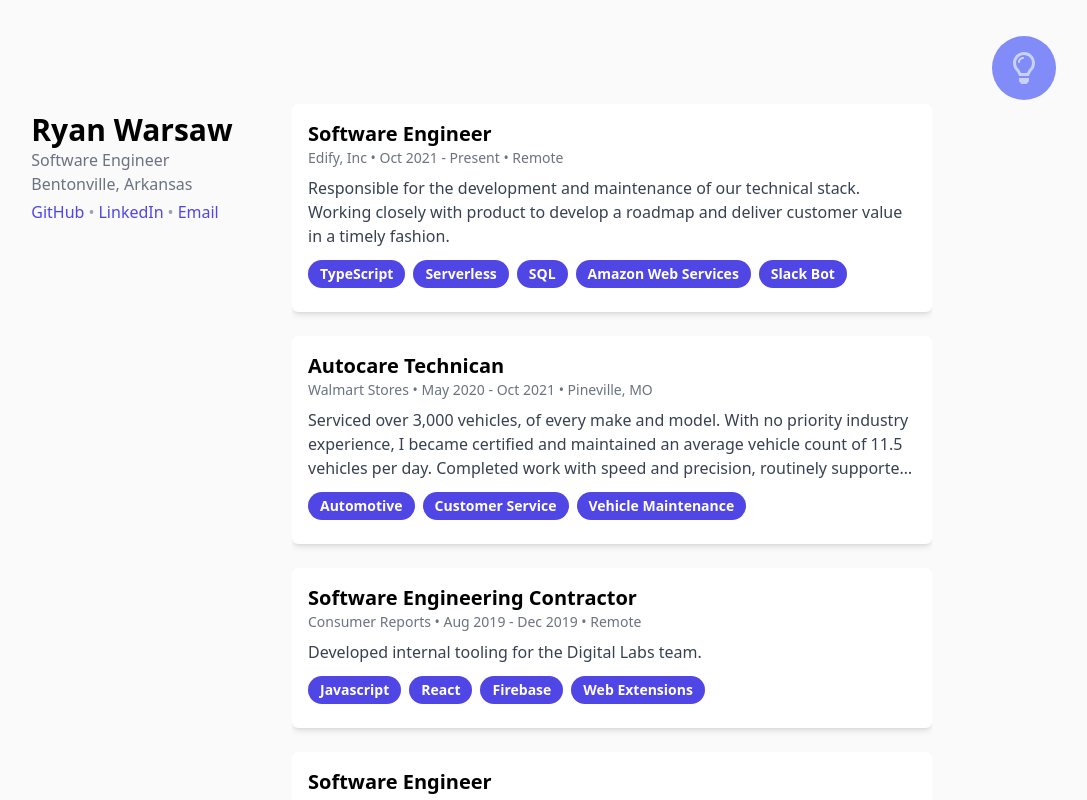
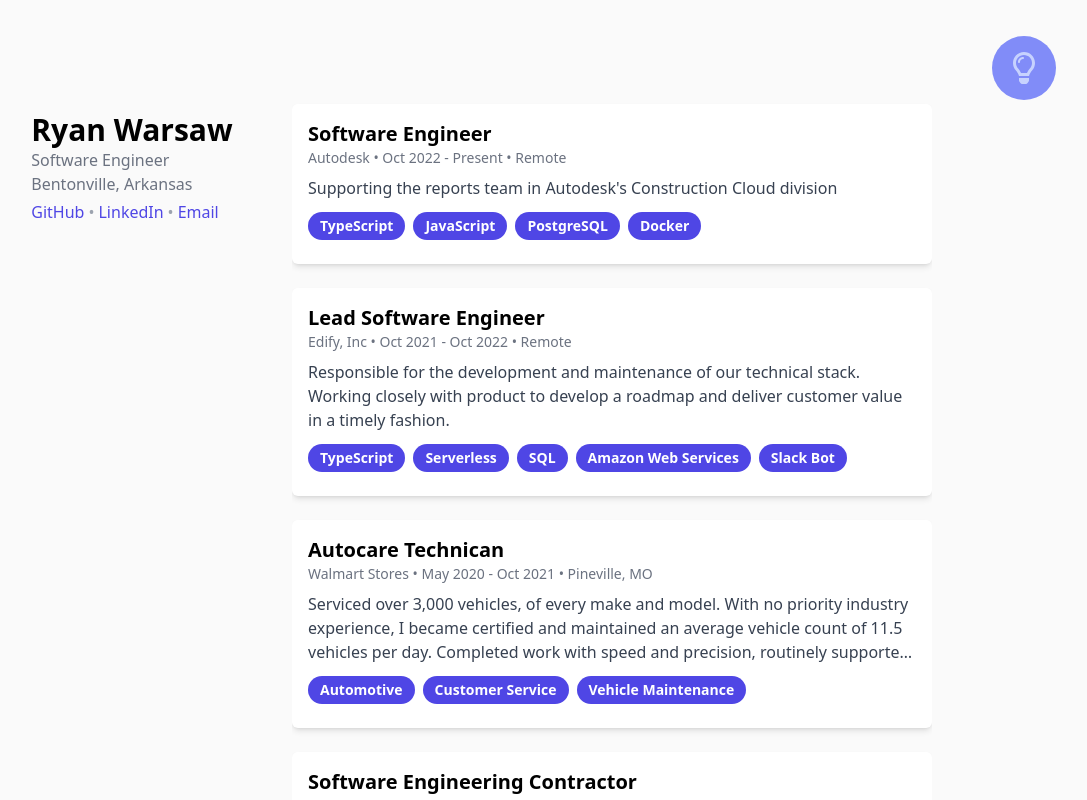
Before and after one commit to ryanwarsaw/ryanwarsaw.com, a Next.js app: page / in a window 1280 px wide. Shown: the whole page, without its empty margins (188-1275 px from the left). Built offline with nearby package versions, Linux system fonts and the light colour scheme.

Commit message:
feat: Update resume to add new occupation

```diff
--- a/src/misc/resume.ts
+++ b/src/misc/resume.ts
@@ -3,8 +3,22 @@ import { Job } from "./types";
 const resume: Job[] = [
   {
     title: "Software Engineer",
+    company: "Autodesk",
+    duration: "Oct 2022 - Present",
+    location: "Remote",
+    description: "Supporting the reports team in Autodesk's Construction Cloud division",
+    logo: "/logos/autodesk.png",
+    tags: [
+      "TypeScript",
+      "JavaScript",
+      "PostgreSQL",
+      "Docker"
+    ]
+  },
+  {
+    title: "Lead Software Engineer",
     company: "Edify, Inc",
-    duration: "Oct 2021 - Present",
+    duration: "Oct 2021 - Oct 2022",
     location: "Remote",
     description:
       "Responsible for the development and maintenance of our technical stack. Working closely with product to develop a roadmap and deliver customer value in a timely fashion.",
```
Also changed, not shown: public/logos/autodesk.png (added).
